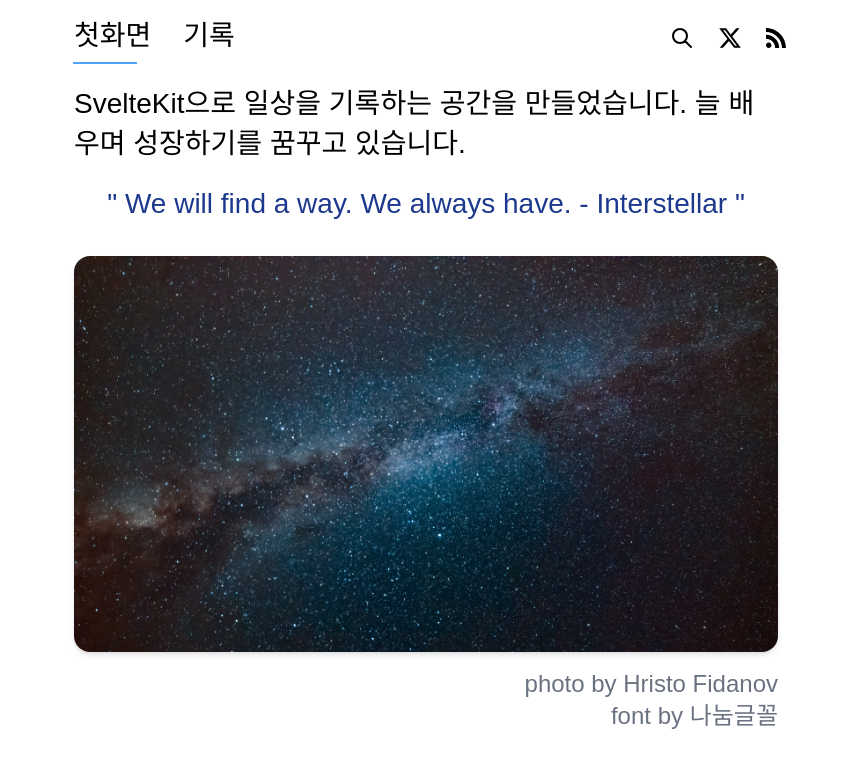
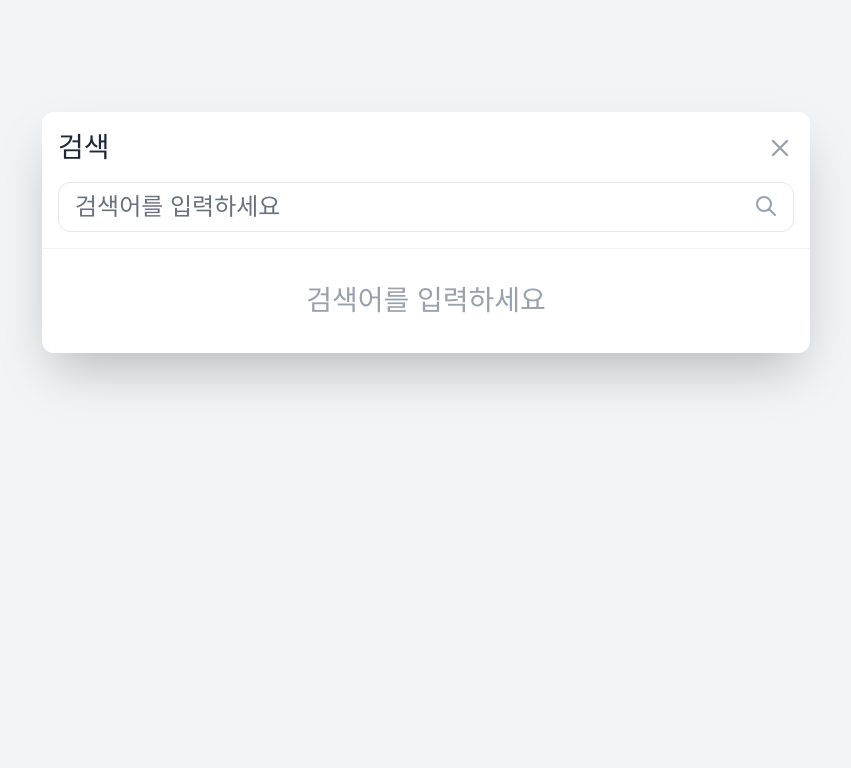
Before and after one commit to shouts77/shouts77.github.io, a SvelteKit app: page / in a window 1280 px wide. Both pictures are taken after a click on the button "검색". Shown: the top 768 px of the page, without its empty margins (214-1065 px from the left). Built offline with nearby package versions, Linux system fonts and the light colour scheme; a web font is replaced by a local one.

Commit message:
fix search modal error

```diff
--- a/src/routes/+layout.svelte
+++ b/src/routes/+layout.svelte
@@ -3,20 +3,18 @@
     import { page } from '$app/stores';
     import { onMount } from 'svelte';
     import { getCategoryColorClass } from '$lib/utils/categoryStyles.js';
-    let { children } = $props();
 
     // 검색 모달 상태 관리
-    let showSearchModal = $state(false);
-    let searchQuery = $state('');
-    let searchResults = $state([]);
-    let isSearching = $state(false);
-    let searchIndex = $state([]); // 기본 메타데이터 (색인)
+    let showSearchModal = false;
+    let searchQuery = '';
+    let searchResults = [];
+    let isSearching = false;
+    let searchIndex = []; // 기본 메타데이터 (색인)
     let allPostsData = []; // 모든 포스트 데이터 (전체 검색 데이터)
 
     // 페이지 로드 시 검색 데이터 가져오기
     onMount(async () => {
         try {
-            console.log('검색 데이터 로드 시도...');
             const response = await fetch('/search-data.json');
             if (response.ok) {
                 allPostsData = await response.json();
@@ -24,7 +22,6 @@
                     const { content, ...metadata } = post;
                     return metadata;
                 });
-                console.log(`검색 데이터 로드 완료: ${searchIndex.length}개 포스트 메타데이터`);
             } else {
                 console.error('검색 데이터를 찾을 수 없습니다.');
             }
@@ -47,7 +44,6 @@
         try {
             // 검색 데이터가 없으면 빈 결과 반환
             if (!allPostsData || allPostsData.length === 0) {
-                console.log('검색 데이터가 로드되지 않았습니다.');
                 searchResults = [];
                 isSearching = false;
                 return;
@@ -63,19 +59,12 @@
 
     // 실제 검색 실행 함수 (별도로 분리)
     function executeSearch(query) {
-        console.log(`검색어: "${query}"`);
-
         searchResults = allPostsData
             .filter(post => {
                 const titleMatch = post.title && post.title.toLowerCase().includes(query);
                 const contentMatch = post.content && post.content.toLowerCase().includes(query);
                 const summaryMatch = post.summary && post.summary.toLowerCase().includes(query);
                 const categoryMatch = post.category && post.category.toLowerCase().includes(query);
-
-                // 디버깅용 로그
-                if (post.content && post.content.toLowerCase().includes(query)) {
-                    console.log(`포스트 '${post.title}'에서 '${query}' 키워드 발견`);
-                }
 
                 return titleMatch || contentMatch || summaryMatch || categoryMatch;
             })
@@ -85,7 +74,6 @@
 
                 if (post.content && post.content.toLowerCase().includes(query)) {
                     matchContext = extractContextForKeyword(post.content, query, 60);
-                    console.log(`컨텍스트 추출: "${matchContext}"`);
                 } else if (post.summary && post.summary.toLowerCase().includes(query)) {
                     matchContext = extractContextForKeyword(post.summary, query, 60);
                 }
@@ -101,7 +89,6 @@
             })
             .sort((a, b) => new Date(b.date) - new Date(a.date));
 
-        console.log(`검색 결과: ${searchResults.length}개 포스트 찾음`);
         isSearching = false;
     }
 
@@ -131,9 +118,17 @@
         return context;
     }
 
+    // 배경 클릭 핸들러
+    function handleBackgroundClick(e) {
+        if (e.target === e.currentTarget) {
+            toggleSearchModal();
+        }
+    }
+
     // 모달 열기/닫기
     function toggleSearchModal() {
         showSearchModal = !showSearchModal;
+
         if (!showSearchModal) {
             // 모달 닫을 때 상태 초기화
             searchQuery = '';
@@ -195,7 +190,11 @@
         <div class="flex items-center space-x-1">
             <!-- 검색 버튼 -->
             <button
-                onclick={toggleSearchModal}
+                onclick={(e) => {
+                    e.preventDefault();
+                    e.stopPropagation();
+                    toggleSearchModal();
+                }}
                 class="px-1 py-1 text-sm hover:text-blue-600"
                 aria-label="검색"
                 title="검색"
@@ -239,20 +238,22 @@
 <!-- 검색 모달 -->
 {#if showSearchModal}
     <div
-        class="fixed inset-0 bg-black bg-opacity-30 z-40 flex items-start justify-center pt-14"
+        class="fixed inset-0 bg-gray-100 bg-opacity-80 z-[9999] flex items-start justify-center pt-14"
         role="button"
         tabindex="0"
-        onclick={toggleSearchModal}
+        onclick={handleBackgroundClick}
         onkeydown={(e) => e.key === 'Escape' && toggleSearchModal()}
+        style="pointer-events: auto;"
     >
         <div
             id="search-modal"
-            class="bg-white rounded-md shadow-lg w-[80%] max-w-sm max-h-[75vh] overflow-hidden flex flex-col font-yoo animate-fadeIn"
+            class="bg-white rounded-md shadow-2xl w-[80%] max-w-sm max-h-[75vh] overflow-hidden flex flex-col font-yoo animate-fadeIn z-[10000]"
             role="dialog"
             aria-modal="true"
             tabindex="-1"
             onclick={(e) => e.stopPropagation()}
             onkeydown={(e) => e.key === 'Escape' && toggleSearchModal()}
+            style="pointer-events: auto;"
         >
             <div class="p-2 border-b border-gray-100">
                 <div class="flex justify-between items-center mb-1.5">
@@ -377,7 +378,7 @@
     </div>
 {/if}
 
-{@render children()}
+<slot></slot>
 
 <style>
     /* 애니메이션 정의 */
```
